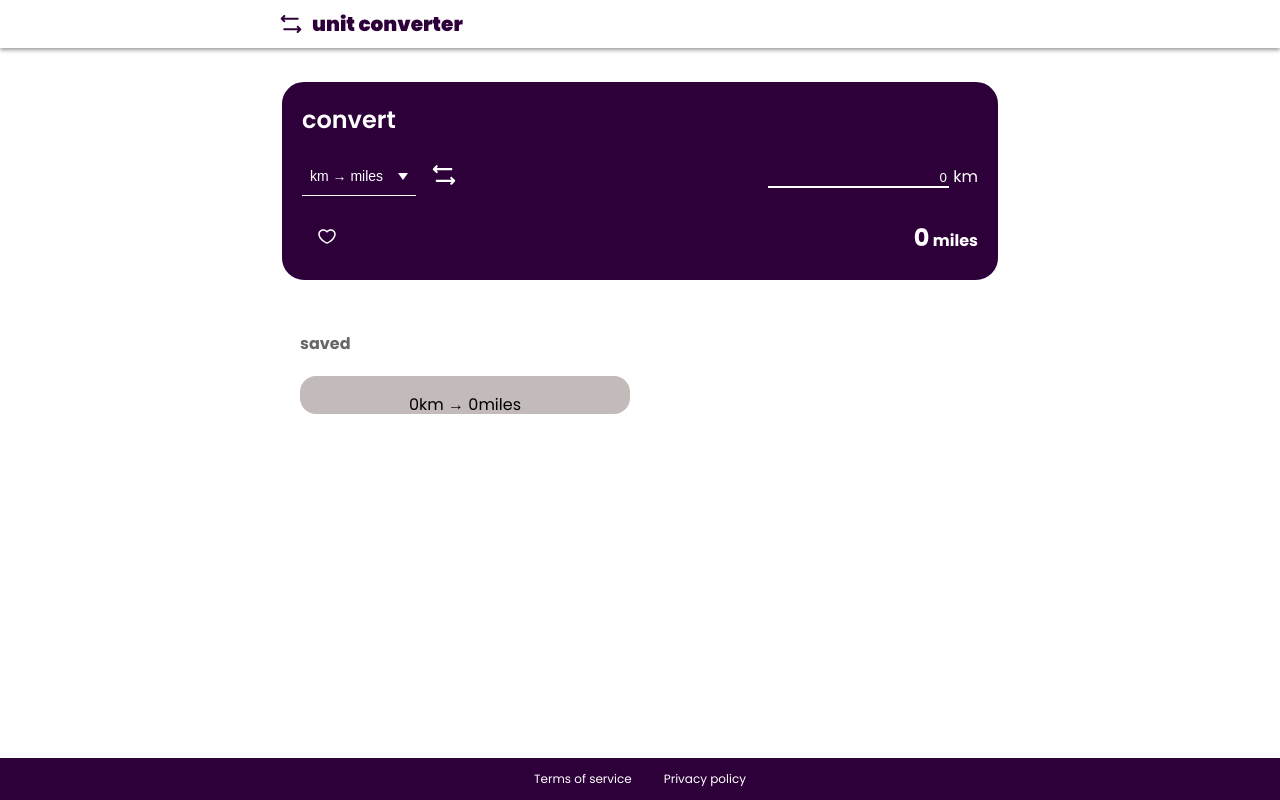
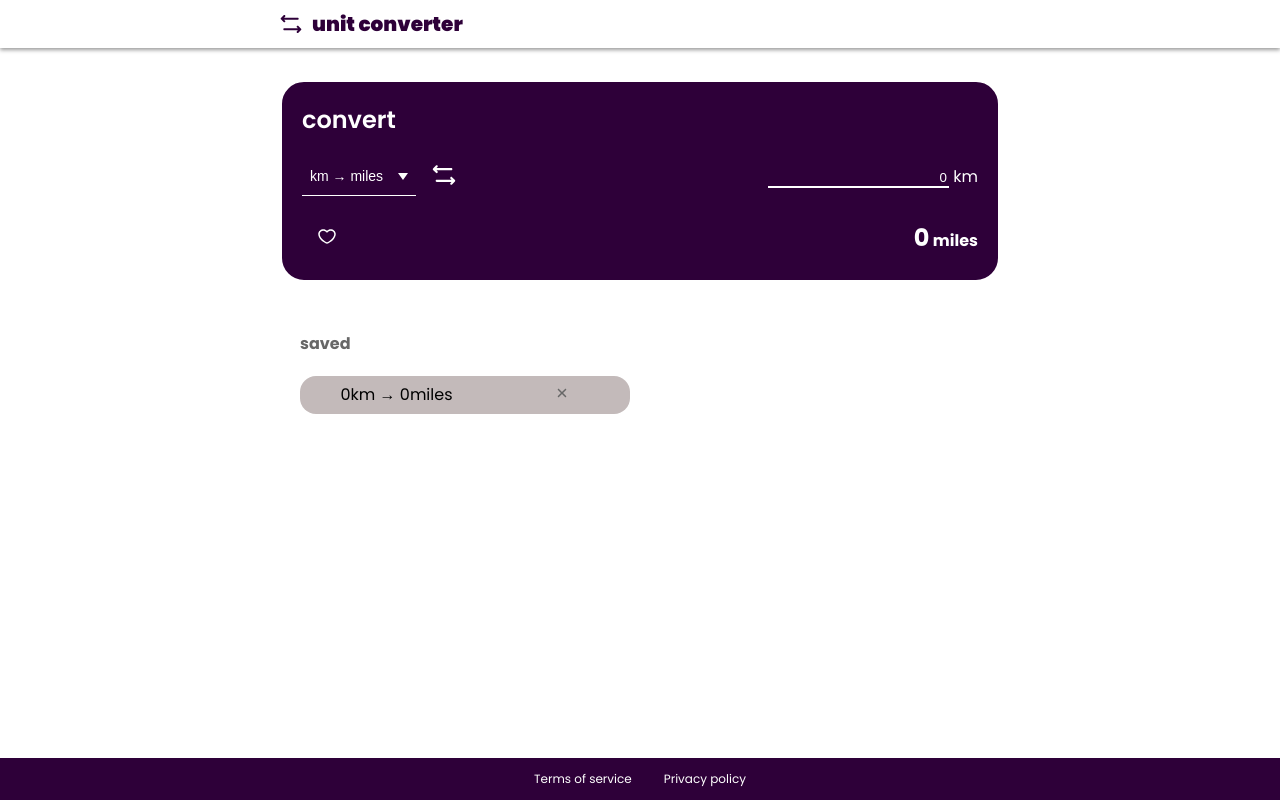
Before and after one commit to raulfabra/prueba-oxygen, a React (Create React App) app in the folder unit-converter/: page / in a window 1280 px wide. Both pictures are taken after a click on the button 327 px from the left and 237 px from the top of the page. Built offline with nearby package versions, Linux system fonts and the light colour scheme.

Commit message:
Finalizada la Parte Primera de la prueba Tecnica

```diff
--- a/unit-converter/src/App.css
+++ b/unit-converter/src/App.css
@@ -176,12 +176,21 @@ h4 {
 .conversionHistory div.container {
     width: calc(50% - 10px);
     height: 38px;
+
+    display: flex;
+    justify-content: space-around;
+    align-items: center;
+
     border-radius: 1rem;
     background-color: #c3baba;
 }
 
 .container p {
     text-align: center;
+}
+
+#iconCross {
+    cursor: pointer;
 }
 
 /* ********* FOOTER ********* */
--- a/unit-converter/src/assets/icons.js
+++ b/unit-converter/src/assets/icons.js
@@ -23,3 +23,11 @@ export const iconLike = () => {
     </svg>
   )
 }
+
+export const iconCross = () => {
+  return (
+    <svg id='iconCross' width='24' height='24' viewBox='0 0 24 24' fill='none' xmlns='http://www.w3.org/2000/svg'>
+      <path d='M16.0659 8.9948C16.3588 8.70191 16.3588 8.22703 16.0659 7.93414C15.773 7.64125 15.2981 7.64125 15.0052 7.93414L12 10.9393L8.99482 7.93414C8.70192 7.64125 8.22705 7.64125 7.93416 7.93414C7.64126 8.22703 7.64126 8.70191 7.93416 8.9948L10.9394 12L7.93415 15.0052C7.64125 15.2981 7.64125 15.773 7.93415 16.0659C8.22704 16.3588 8.70191 16.3588 8.99481 16.0659L12 13.0607L15.0052 16.0659C15.2981 16.3588 15.773 16.3588 16.0659 16.0659C16.3588 15.773 16.3588 15.2981 16.0659 15.0052L13.0607 12L16.0659 8.9948Z' fill='#676767' />
+    </svg>
+  )
+}
--- a/unit-converter/src/components/Saved.jsx
+++ b/unit-converter/src/components/Saved.jsx
@@ -1,15 +1,25 @@
 import { useEffect, useState } from 'react'
+import { iconCross } from '../assets/icons'
 
 export function Saved ({ e }) {
   const [records, setRecords] = useState([])
 
+  const handleDelete = (e) => {
+    const div = e.target.closest('div')
+    div.remove()
+  }
+
   useEffect(() => {
     if (e.quantity === undefined) return
-
-    const newRecord = (<p>{e.quantity}{e.unity}<span> → </span>{e.result}{e.unityTransform}</p>)
-
+    const newRecord = (
+      <>
+        <p>{e.quantity}{e.unity}<span> → </span>{e.result}{e.unityTransform}</p>
+        <button onClick={handleDelete}>{iconCross()}</button>
+      </>
+    )
     setRecords([...records, newRecord])
   }, [e])
+
   return (
     <section>
       <h4>saved</h4>
```
Also changed, not shown: unit-converter/public/images/Cross.svg (added).
